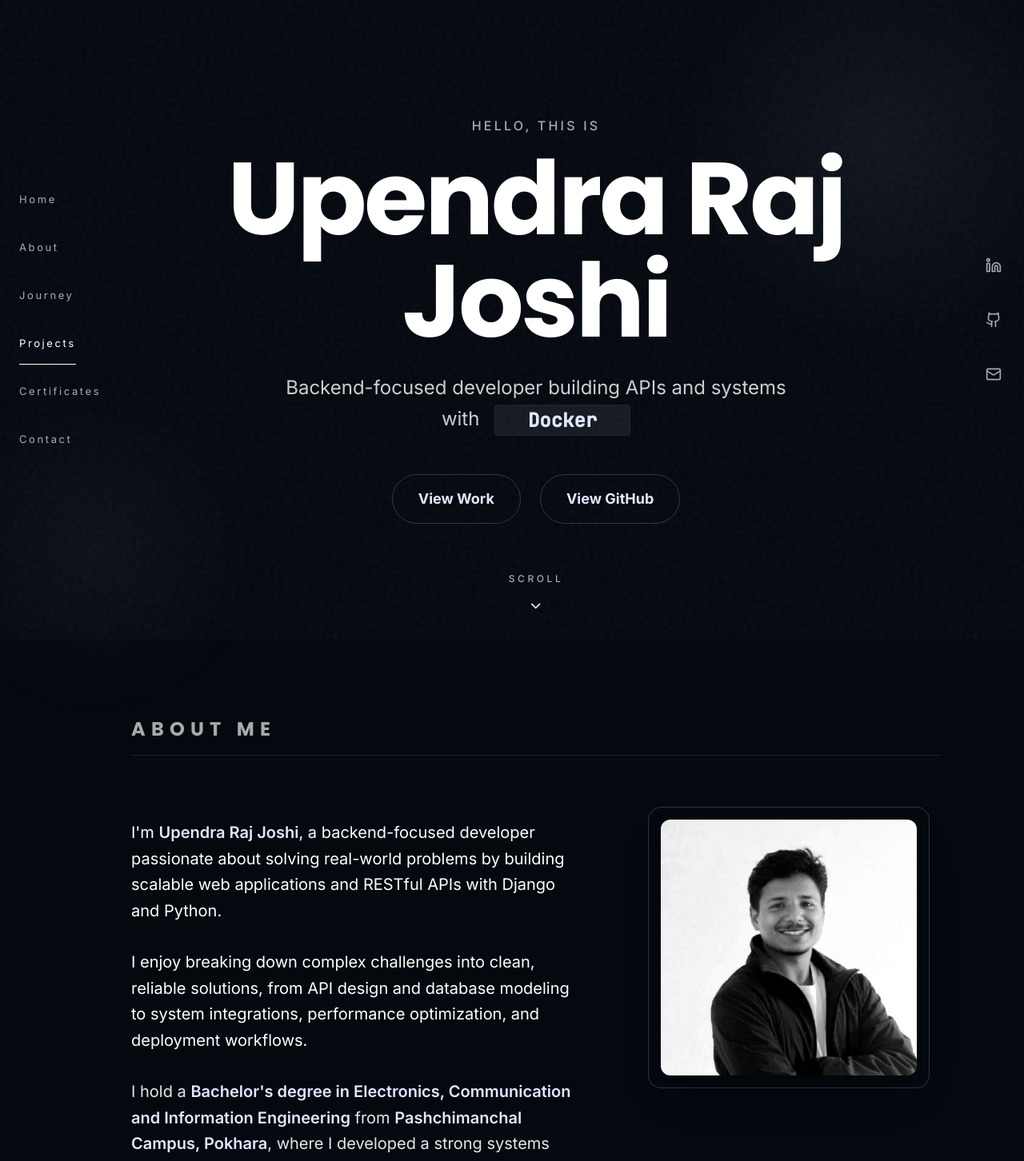
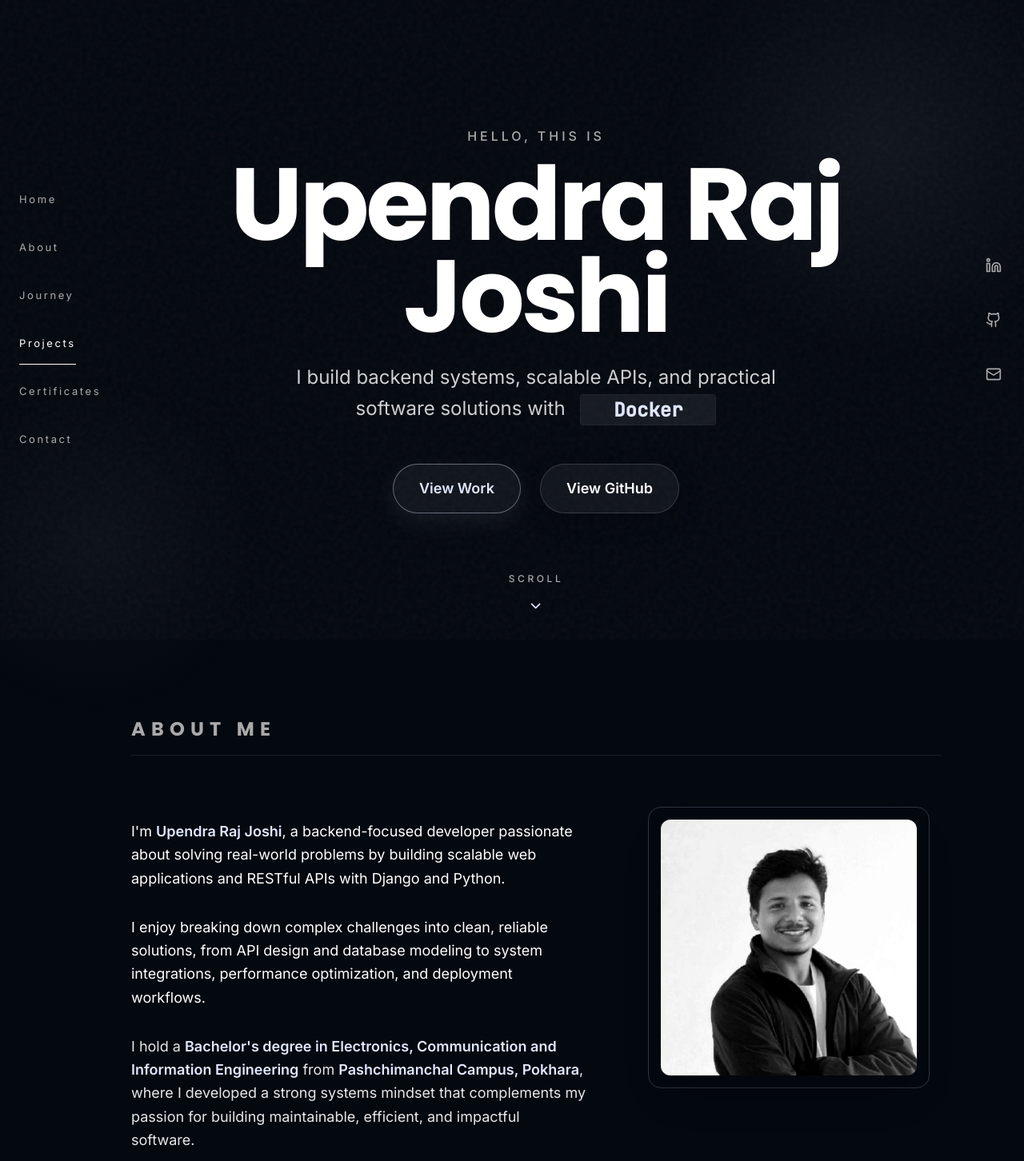
Before and after one commit to Upendra48/Upendra-Portfolio, a React (Vite) app: page / in a window 1280 px wide. Shown: the top 1452 px of the page at 80% size. Built offline with nearby package versions, Linux system fonts and the light colour scheme.

Commit message:
Update: about section font size

```diff
--- a/src/sections/About.tsx
+++ b/src/sections/About.tsx
@@ -101,7 +101,7 @@ const About: React.FC = () => {
           variants={revealVariants}
           className="w-full md:w-3/5 space-y-5 sm:space-y-6 lg:space-y-8 min-w-0"
         >
-          <p className="text-base sm:text-lg lg:text-xl text-white leading-relaxed break-words">
+          <p className="text-sm sm:text-base lg:text-lg text-white leading-relaxed break-words">
             I'm{" "}
             <span className="text-moonstone font-semibold">
               Upendra Raj Joshi
@@ -110,12 +110,12 @@ const About: React.FC = () => {
             problems by building scalable web applications and RESTful APIs with
             Django and Python.
           </p>
-          <p className="text-base sm:text-lg lg:text-xl text-white leading-relaxed break-words">
+          <p className="text-sm sm:text-base lg:text-lg text-white leading-relaxed break-words">
             I enjoy breaking down complex challenges into clean, reliable
             solutions, from API design and database modeling to system
             integrations, performance optimization, and deployment workflows.
           </p>
-          <p className="text-base sm:text-lg lg:text-xl leading-relaxed text-white/90 break-words">
+          <p className="text-sm sm:text-base lg:text-lg leading-relaxed text-white/90 break-words">
             I hold a{" "}
             <span className="text-moonstone font-semibold">
               Bachelor's degree in Electronics, Communication and Information
--- a/src/sections/Hero.tsx
+++ b/src/sections/Hero.tsx
@@ -1,7 +1,6 @@
 import React from "react";
 import { motion, type Variants } from "motion/react";
 import { ChevronDown } from "lucide-react";
-
 
 const Hero: React.FC = () => {
   const containerVariants = {
@@ -15,14 +14,14 @@ const Hero: React.FC = () => {
     },
   };
 
-  const itemVariants:Variants = {
+  const itemVariants: Variants = {
     hidden: { y: 20, opacity: 0 },
     visible: {
       y: 0,
       opacity: 1,
       transition: {
-        duration: 0.8, ease:
-          [0.16, 1, 0.3, 1]
+        duration: 0.8,
+        ease: [0.16, 1, 0.3, 1],
       },
     },
   };
@@ -40,25 +39,25 @@ const Hero: React.FC = () => {
       >
         <motion.p
           variants={itemVariants}
-
-          className="text-[#aaa] text-sm sm:text-base lg:text-base uppercase tracking-[0.15em] sm:tracking-[0.2em] lg:tracking-[0.2em] mb-3 sm:mb-4 lg:mb-4 font-inter font-medium"
+          className="text-[#aaa] text-sm sm:text-base lg:text-base uppercase tracking-[0.2em] sm:tracking-[0.25em] lg:tracking-[0.25em] mb-3 sm:mb-4 lg:mb-4 font-inter font-medium"
         >
           Hello, this is
         </motion.p>
 
         <motion.h1
           variants={itemVariants}
-          className="text-4xl sm:text-5xl md:text-8xl lg:text-9xl mb-4 sm:mb-6 lg:mb-6 font-bold tracking-tight text-white leading-tight lg:leading-none break-words lg:break-normal"
+          className="text-4xl sm:text-5xl md:text-7xl lg:text-8xl xl:text-9xl mb-4 sm:mb-6 lg:mb-6 font-bold tracking-[-0.03em] text-white leading-[0.95] lg:leading-[0.9] break-words lg:break-normal"
         >
           Upendra Raj Joshi
         </motion.h1>
 
         <motion.p
           variants={itemVariants}
-          className="text-white text-base sm:text-xl md:text-2xl font-inter mb-8 sm:mb-12 lg:mb-12 max-w-2xl mx-auto leading-relaxed flex flex-col lg:block items-center lg:items-stretch gap-3 lg:gap-0 px-1 lg:px-0"
+          className="text-white/80 text-base sm:text-xl md:text-2xl font-inter mb-8 sm:mb-12 lg:mb-12 max-w-2xl mx-auto leading-relaxed flex flex-col lg:block items-center lg:items-stretch gap-3 lg:gap-0 px-1 lg:px-0"
         >
-          <span className="opacity-80">
-            Backend-focused developer building APIs and systems with
+          <span>
+            I build backend systems, scalable APIs, and practical software
+            solutions with
           </span>{" "}
           <span
             className="text-moonstone font-mono font-semibold bg-moonstone-dim px-3 py-1 rounded border border-moonstone-border/20 max-lg:mt-1 lg:ml-[0.5em]"
@@ -129,7 +128,7 @@ const Hero: React.FC = () => {
         >
           <a
             href="#works"
-            className="group btn-shine inline-flex items-center justify-center min-h-11 lg:min-h-0 px-6 sm:px-8 lg:px-8 py-3 sm:py-4 lg:py-4 rounded-full border border-moonstone-border text-moonstone font-bold text-base sm:text-lg lg:text-lg bg-transparent hover:bg-white transition-all duration-300"
+            className="group inline-flex items-center justify-center min-h-11 lg:min-h-0 px-6 sm:px-8 lg:px-8 py-3 sm:py-4 lg:py-4 rounded-full border border-moonstone/40 bg-moonstone-dim/70 text-moonstone font-semibold text-base sm:text-lg lg:text-lg shadow-[0_10px_30px_rgba(224,231,255,0.08)] transition-all duration-300 hover:-translate-y-1 hover:bg-moonstone/10"
           >
             View Work
           </a>
@@ -137,7 +136,7 @@ const Hero: React.FC = () => {
             href="https://github.com/Upendra48"
             target="_blank"
             rel="noopener noreferrer"
-            className="group btn-shine inline-flex items-center justify-center min-h-11 lg:min-h-0 px-6 sm:px-8 lg:px-8 py-3 sm:py-4 lg:py-4 rounded-full border border-moonstone-border text-moonstone font-bold text-base sm:text-lg lg:text-lg bg-transparent hover:bg-white transition-all duration-300"
+            className="group inline-flex items-center justify-center min-h-11 lg:min-h-0 px-6 sm:px-8 lg:px-8 py-3 sm:py-4 lg:py-4 rounded-full border border-white/15 bg-white/5 text-white font-semibold text-base sm:text-lg lg:text-lg shadow-[0_10px_30px_rgba(0,0,0,0.2)] transition-all duration-300 hover:-translate-y-1 hover:bg-white/10"
           >
             View GitHub
           </a>
```
